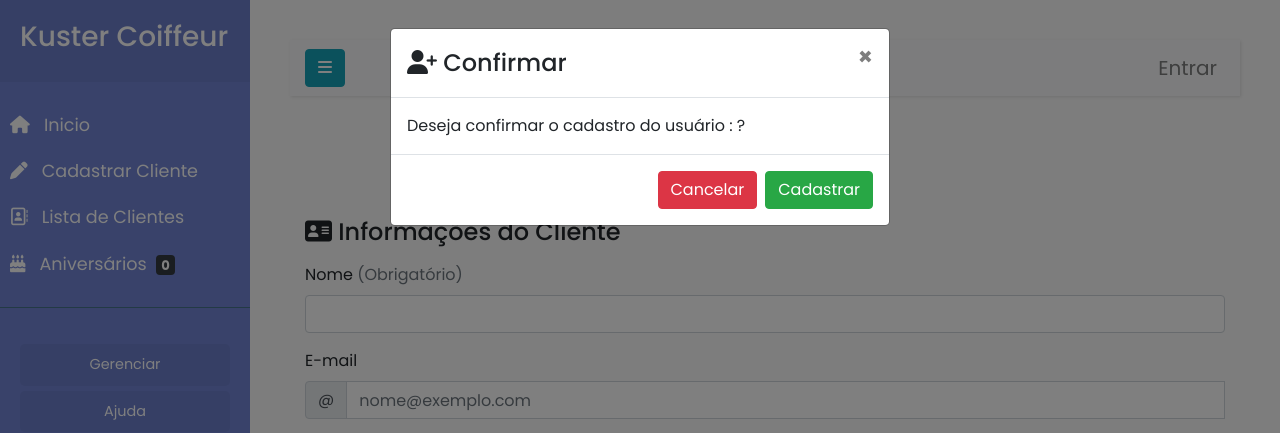
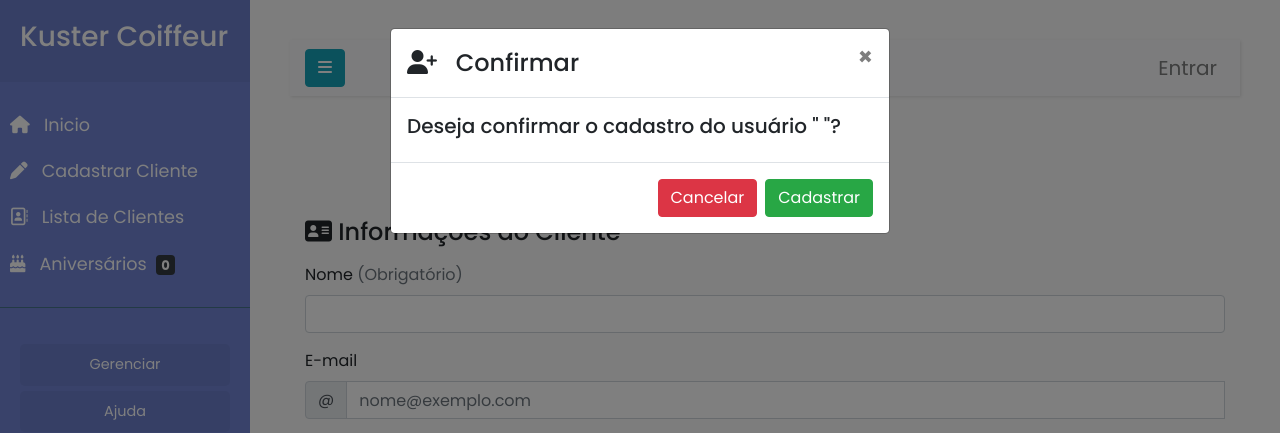
Before and after one commit to Camposlito/kuster-coiffeur, a PHP site: page /content.php?_location=cadastro in a window 1280 px wide, after a click on "Pronto". Shown: the top 433 px of the page. Run offline with PHP 8.4, Linux system fonts and the light colour scheme; data that the repository does not hold is empty; some libraries are stand-ins or nearby versions.

Commit message:
Update 1.4.3 (insert service options)

```diff
--- a/cadastro.php
+++ b/cadastro.php
@@ -141,18 +141,22 @@
           <div class="modal-dialog" role="document">
             <div class="modal-content">
               <div class="modal-header">
-                <h4 class="modal-title" id="confirmarModalLabel"><i class="fas fa-user-plus"></i> Confirmar</h4>
+                <h4 class="modal-title" id="confirmarModalLabel"><i class="fas fa-user-plus"></i> &nbsp; Confirmar</h4>
                 <button type="button" class="close" data-dismiss="modal" aria-label="Close">
                   <span aria-hidden="true">&times;</span>
                 </button>
               </div>
               <div class="modal-body">
-                  <div class="msg-confirma"></div>
+                <div class="container">
+                  <div class="row">
+                    <h5 class="msg-confirma"></h5>
+                  </div>
                 </div>
-                <div class="modal-footer">
-                  <button type="button" class="btn btn-danger" data-dismiss="modal">Cancelar</button>
-                  <button type="button" id="submitButton" class="btn btn-success">Cadastrar</button>
-                </div>
+              </div>
+              <div class="modal-footer">
+                <button type="button" class="btn btn-danger" data-dismiss="modal">Cancelar</button>
+                <button type="button" id="submitButton" class="btn btn-success">Cadastrar</button>
+              </div>
             </div>
           </div>
         </div>
@@ -196,7 +200,7 @@
   $('#confirmarModal').on('shown.bs.modal', function(event) {
     var modal = $(this);
     var nome = document.getElementById("firstName").value;
-    modal.find('.msg-confirma').text('Deseja confirmar o cadastro do usuário : ' + nome + ' ?');
+    modal.find('.msg-confirma').text('Deseja confirmar o cadastro do usuário " ' + nome + ' "?');
     document.getElementById("submitButton").type = "submit";
   });
 
--- a/editar.php
+++ b/editar.php
@@ -10,9 +10,8 @@ $id = $_POST["id_user"];
 $niver = $_POST["niver"];
 
 $data = explode("/", $niver);
-$dia = $data[0];
-$dia += 0;
-$mes = $data[1];
+$dia = $data[0] + 0;
+$mes = $data[1] + 0;
 
 $dados = array(
   "nome" => $nome,
--- a/listar-clientes.php
+++ b/listar-clientes.php
@@ -85,7 +85,7 @@
             <span aria-hidden="true">&times;</span>
           </button>
         </div>
-        <form action="novo-servico.php" method="post">
+        <form class="needs-validation" novalidate action="novo-servico.php" method="post">
           <div class="modal-body">
             <div class="container">
               <div class="row">
@@ -97,11 +97,11 @@
               <div class="row">
                 <div class="col">
                   <label for="data">Data</label>
-                  <input type="text" class="form-control" name="addData" id="addData" placeholder="__/__/____" value="">
+                  <input type="text" class="form-control" name="addData" id="addData" placeholder="__/__/____" value="" required>
                 </div>
                 <div class="col">
                   <label for="servico">Descrição</label>
-                  <input type="text" class="form-control" name="addServico" id="addServico" placeholder="" value="">
+                  <input type="text" class="form-control" name="addServico" id="addServico" placeholder="" value="" required>
                 </div>
               </div>
             </div>
```
